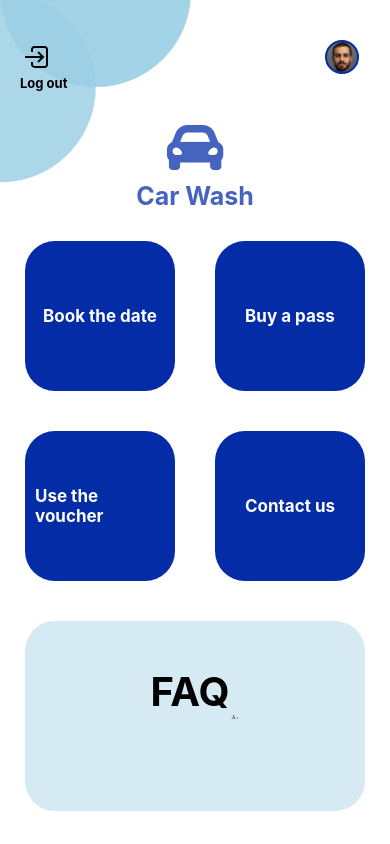
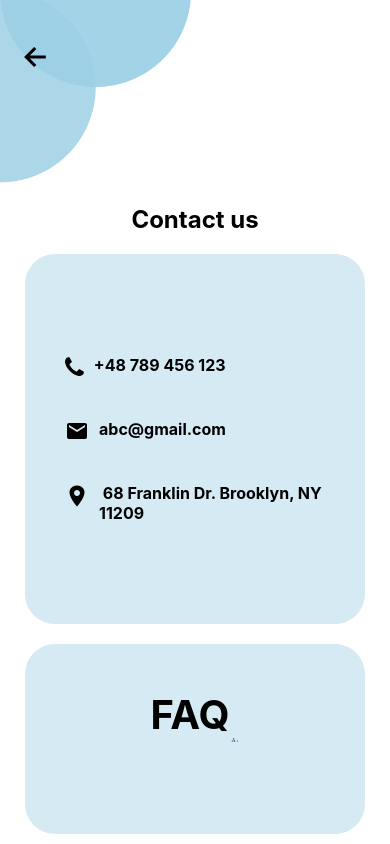
Before and after one commit to nogowicz/car-wash, a React Native app: screen /ContactUsScreen in a window 390 px wide. Built offline with nearby package versions, Linux system fonts and the light colour scheme.

Commit message:
Added ContactUsScreen

```diff
--- a/App.js
+++ b/App.js
@@ -8,6 +8,7 @@ import { Provider } from 'react-redux';
 import { store } from './store/redux/store';
 import AddCardScreen from './screens/AddCardScreen';
 import VoucherScreen from './screens/VoucherScreen';
+import ContactUsScreen from './screens/ContactUsScreen';
 
 export default function App() {
   const Stack = createNativeStackNavigator();
@@ -50,6 +51,13 @@ export default function App() {
               headerShown: false
             }}
           />
+          <Stack.Screen
+            name="ContactUsScreen"
+            component={ContactUsScreen}
+            options={{
+              headerShown: false
+            }}
+          />
         </Stack.Navigator>
       </NavigationContainer>
     </Provider>
--- /dev/null
+++ b/screens/ContactUsScreen.js
@@ -0,0 +1,108 @@
+import {
+    StyleSheet,
+    View,
+    Text,
+    TouchableOpacity,
+    Dimensions,
+} from "react-native";
+import {
+    Ionicons,
+    FontAwesome,
+    MaterialCommunityIcons,
+} from '@expo/vector-icons';
+
+import Container from "../components/Container";
+import FaqButton from "../components/FaqButton";
+
+function ContactUsScreen({ navigation }) {
+    return (
+        <Container>
+            <View>
+                <View style={styles.upperButtons}>
+                    <View style={{ justifyContent: 'center', alignItems: 'center' }}>
+                        <TouchableOpacity
+                            style={[{ width: 45, height: 45, borderRadius: 60 }]}
+                            onPress={() => {
+                                navigation.navigate('MainScreen')
+                            }}
+                        >
+                            <Ionicons name="arrow-back" size={32} color="black" />
+                        </TouchableOpacity>
+                    </View>
+                </View>
+                <View style={styles.screenTitle}>
+                    <Text style={styles.screenTitleText}>Contact us</Text>
+
+                    <View style={styles.infoContainer}>
+                        <View>
+                            <View style={styles.contactDetails}>
+                                <FontAwesome name="phone" size={24} color="black" />
+                                <Text style={styles.contactDetailsText}>+48 789 456 123</Text>
+                            </View>
+                            <View style={styles.contactDetails}>
+                                <MaterialCommunityIcons name="email" size={24} color="black" />
+                                <Text style={styles.contactDetailsText}>abc@gmail.com</Text>
+                            </View>
+                            <View style={styles.contactDetails}>
+                                <Ionicons name="ios-location-sharp" size={24} color="black" />
+                                <Text style={styles.contactDetailsText}> 68 Franklin Dr. Brooklyn, NY 11209</Text>
+                            </View>
+                        </View>
+                    </View>
+
+                    <FaqButton />
+                </View>
+
+
+            </View>
+        </Container >
+    );
+}
+
+export default ContactUsScreen;
+
+const windowWidth = Dimensions.get('window').width;
+const windowHeight = Dimensions.get('window').height;
+
+const styles = StyleSheet.create({
+    upperButtons: {
+        flexDirection: 'row',
+        justifyContent: 'space-between',
+        marginHorizontal: 20,
+        marginTop: 40
+    },
+    title: {
+        fontSize: 20,
+        fontWeight: 'bold',
+        color: '#4563BF',
+    },
+    screenTitle: {
+        marginTop: (windowWidth > 380 ? 120 : 80),
+        alignItems: 'center',
+        justifyContent: 'center'
+    },
+    screenTitleText: {
+        fontWeight: '700',
+        fontSize: 24
+    },
+    infoContainer: {
+        width: (windowWidth > 380 ? 340 : 300),
+        height: (windowWidth > 380 ? 370 : 350),
+        backgroundColor: '#D5EAF2',
+        borderRadius: 30,
+        marginTop: 20,
+        justifyContent: 'center',
+        alignItems: 'center',
+    },
+    contactDetails: {
+        flexDirection: 'row',
+        paddingHorizontal: 40,
+        paddingVertical: 20,
+    },
+    contactDetailsText: {
+        marginLeft: 10,
+        fontWeight: 'bold',
+        fontSize: 16,
+        flexWrap: 'wrap',
+    }
+});
--- a/screens/MainScreen.js
+++ b/screens/MainScreen.js
@@ -55,7 +55,13 @@ function MainScreen({ navigation }) {
                         >
                             <Text style={styles.buttonText}>Use the voucher</Text>
                         </TouchableOpacity>
-                        <TouchableOpacity activeOpacity={0.7} style={styles.button}>
+                        <TouchableOpacity
+                            activeOpacity={0.7}
+                            style={styles.button}
+                            onPress={() => {
+                                navigation.navigate('ContactUsScreen')
+                            }}
+                        >
                             <Text style={styles.buttonText}>Contact us</Text>
                         </TouchableOpacity>
                     </View>
```
